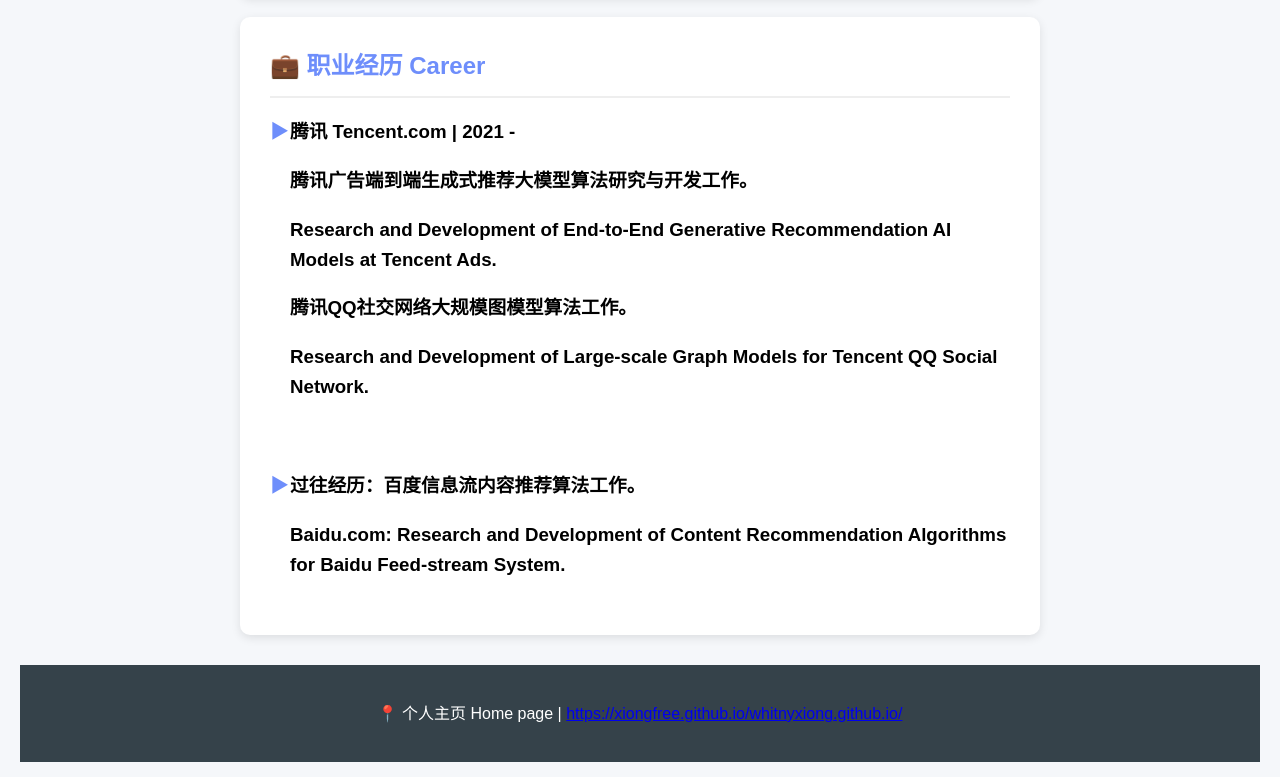
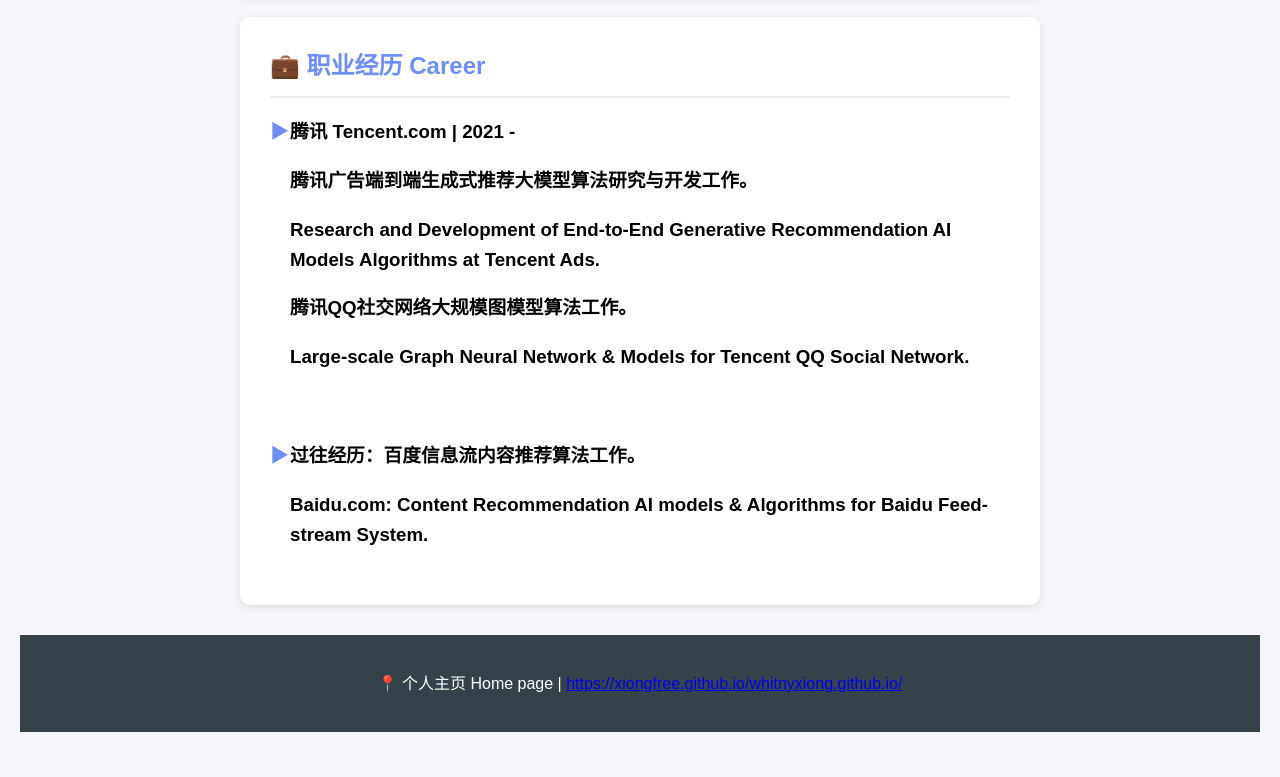
Before and after one commit to xiaoxiong28/whitnyxiong.github.io, a plain HTML site: page index.htm in a window 1280 px wide. Shown: the part 566-1343 px from the top of the page. After the commit the page ends 1318 px from the top, so only its background shows below. Drawn offline with Linux system fonts and the light colour scheme.

Commit message:
Update index.htm

```diff
--- a/index.htm
+++ b/index.htm
@@ -93,13 +93,13 @@
         <div class="experience-item">
             <h3>腾讯 Tencent.com | 2021 - </h3>
             <h3>腾讯广告端到端生成式推荐大模型算法研究与开发工作。</h3>
-            <h3>Research and Development of End-to-End Generative Recommendation AI Models at Tencent Ads.</h3>
+            <h3>Research and Development of End-to-End Generative Recommendation AI Models Algorithms at Tencent Ads.</h3>
             <h3>腾讯QQ社交网络大规模图模型算法工作。</h3>
-            <h3>Research and Development of Large-scale Graph Models for Tencent QQ Social Network.</h3><br/>
+            <h3>Large-scale Graph Neural Network & Models for Tencent QQ Social Network.</h3><br/>
         </div>
         <div class="experience-item">
             <h3>过往经历：百度信息流内容推荐算法工作。</h3>
-            <h3>Baidu.com: Research and Development of Content Recommendation Algorithms for Baidu Feed-stream System.</h3>
+            <h3>Baidu.com: Content Recommendation AI models & Algorithms for Baidu Feed-stream System.</h3>
         </div>
     </div>
 
```
